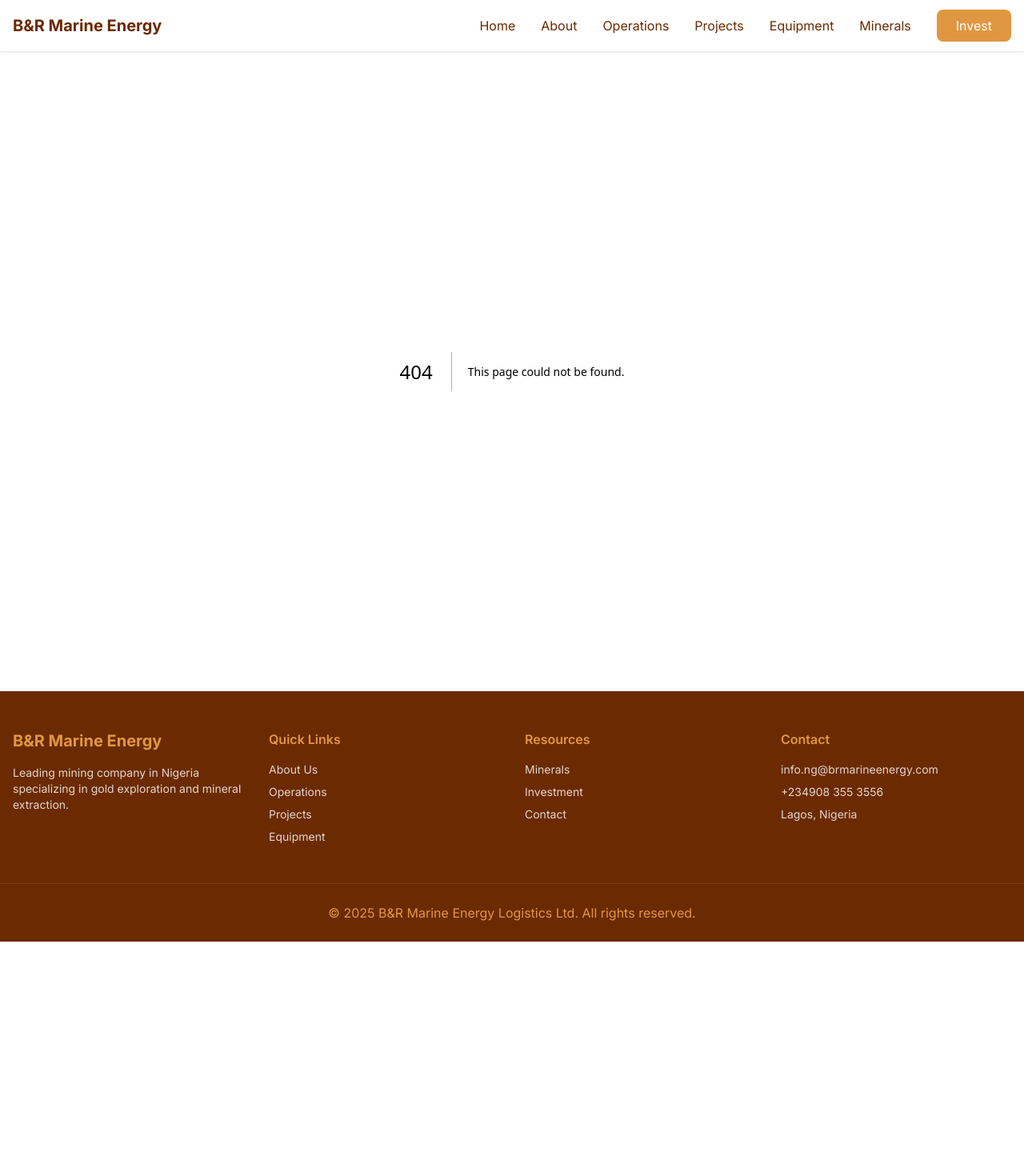
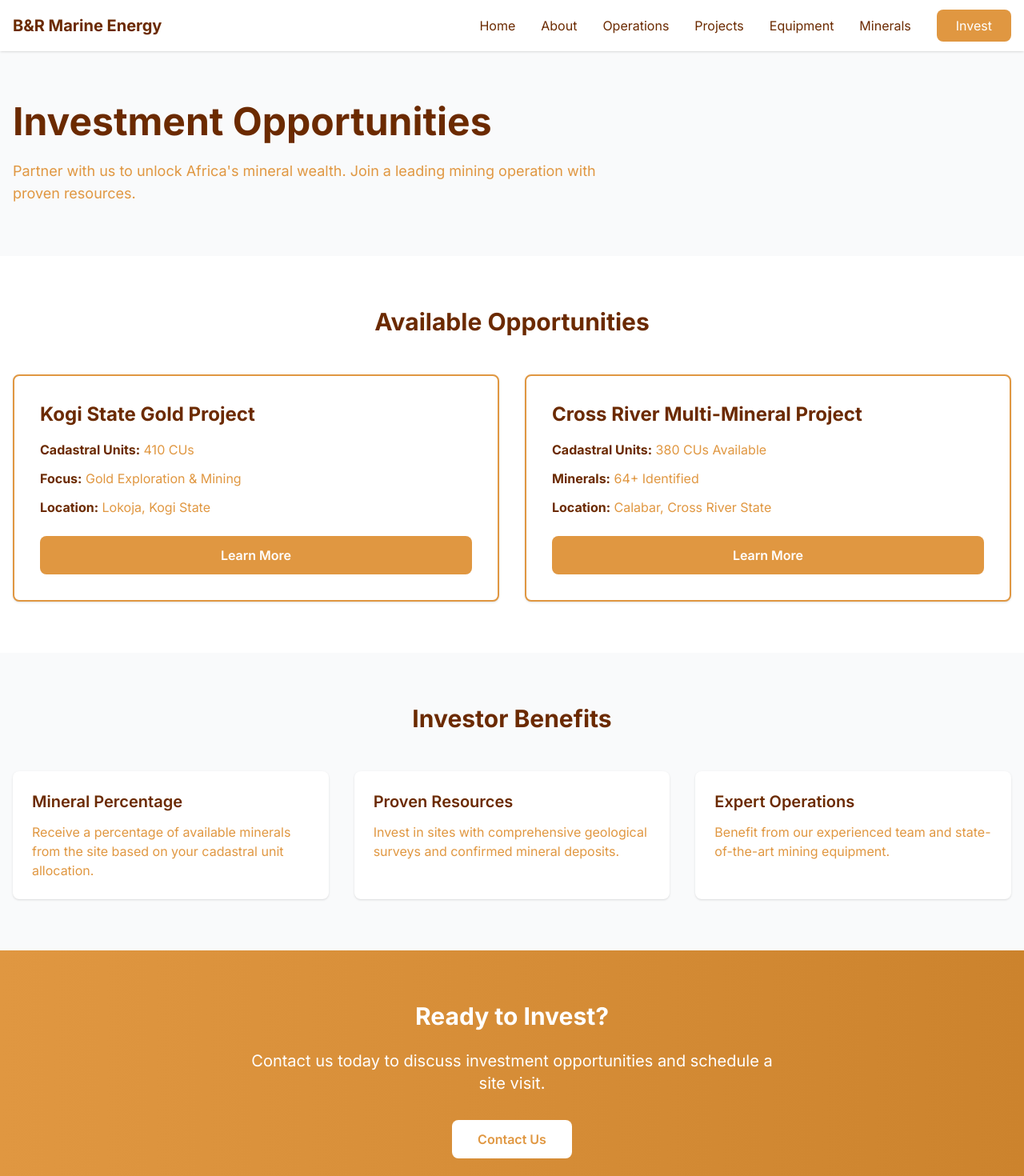
Before and after one commit to AntipasBen23/MARINE, a Next.js app: page /investment in a window 1280 px wide. Before the commit this address had no page. Shown: the top 1470 px of the page at 80% size. Before the commit the page ends 1177 px from the top, so only its background shows below. Built offline with nearby package versions, Linux system fonts and the light colour scheme.

Commit message:
added investment file and operations picture

```diff
--- a/src/app/about/page.tsx
+++ b/src/app/about/page.tsx
@@ -15,14 +15,14 @@ export default function AboutPage() {
             className="object-cover opacity-20"
           />
           {/* Overlay */}
-          <div className="absolute inset-0 bg-black/30"></div>
+          <div className="absolute inset-0 bg-black/60"></div>
         </div>
 
         <div className="container mx-auto px-4 relative z-10">
           <h1 className="text-4xl md:text-5xl font-bold mb-6" style={{ color: 'rgb(107, 42, 0)' }}>
             About B&R Marine Energy
           </h1>
-          <p className="text-lg max-w-3xl" style={{ color: 'rgb(224, 151, 65)' }}>
+          <p className="text-lg max-w-3xl text-white">
             {companyInfo.overview}
           </p>
         </div>
@@ -81,7 +81,7 @@ export default function AboutPage() {
             {/* Managing Director Photo */}
             <div className="relative w-32 h-32 mx-auto mb-6">
               <Image
-                src="/images/managing-director.png"
+                src="/images/managing-director.jpg"
                 alt={contactInfo.managingDirector.name}
                 fill
                 className="object-cover rounded-full"
--- /dev/null
+++ b/src/app/investment/page.tsx
@@ -0,0 +1,121 @@
+import { companyInfo } from "@/lib/data/company";
+
+export default function InvestmentPage() {
+  return (
+    <main className="min-h-screen">
+      {/* Hero */}
+      <section className="py-16 bg-gray-50">
+        <div className="container mx-auto px-4">
+          <h1 className="text-4xl md:text-5xl font-bold mb-6" style={{ color: 'rgb(107, 42, 0)' }}>
+            Investment Opportunities
+          </h1>
+          <p className="text-lg max-w-3xl" style={{ color: 'rgb(224, 151, 65)' }}>
+            Partner with us to unlock Africa's mineral wealth. Join a leading mining operation with proven resources.
+          </p>
+        </div>
+      </section>
+
+      {/* Investment Options */}
+      <section className="py-16">
+        <div className="container mx-auto px-4">
+          <h2 className="text-3xl font-bold text-center mb-12" style={{ color: 'rgb(107, 42, 0)' }}>
+            Available Opportunities
+          </h2>
+          <div className="grid grid-cols-1 md:grid-cols-2 gap-8">
+            <div className="bg-white p-8 rounded-lg shadow-sm border-2" style={{ borderColor: 'rgb(224, 151, 65)' }}>
+              <h3 className="text-2xl font-bold mb-4" style={{ color: 'rgb(107, 42, 0)' }}>
+                Kogi State Gold Project
+              </h3>
+              <div className="space-y-3 mb-6">
+                <p style={{ color: 'rgb(224, 151, 65)' }}>
+                  <strong style={{ color: 'rgb(107, 42, 0)' }}>Cadastral Units:</strong> 410 CUs
+                </p>
+                <p style={{ color: 'rgb(224, 151, 65)' }}>
+                  <strong style={{ color: 'rgb(107, 42, 0)' }}>Focus:</strong> Gold Exploration & Mining
+                </p>
+                <p style={{ color: 'rgb(224, 151, 65)' }}>
+                  <strong style={{ color: 'rgb(107, 42, 0)' }}>Location:</strong> Lokoja, Kogi State
+                </p>
+              </div>
+              <button className="w-full py-3 rounded-lg text-white font-semibold hover:opacity-90 transition" style={{ backgroundColor: 'rgb(224, 151, 65)' }}>
+                Learn More
+              </button>
+            </div>
+
+            <div className="bg-white p-8 rounded-lg shadow-sm border-2" style={{ borderColor: 'rgb(224, 151, 65)' }}>
+              <h3 className="text-2xl font-bold mb-4" style={{ color: 'rgb(107, 42, 0)' }}>
+                Cross River Multi-Mineral Project
+              </h3>
+              <div className="space-y-3 mb-6">
+                <p style={{ color: 'rgb(224, 151, 65)' }}>
+                  <strong style={{ color: 'rgb(107, 42, 0)' }}>Cadastral Units:</strong> 380 CUs Available
+                </p>
+                <p style={{ color: 'rgb(224, 151, 65)' }}>
+                  <strong style={{ color: 'rgb(107, 42, 0)' }}>Minerals:</strong> 64+ Identified
+                </p>
+                <p style={{ color: 'rgb(224, 151, 65)' }}>
+                  <strong style={{ color: 'rgb(107, 42, 0)' }}>Location:</strong> Calabar, Cross River State
+                </p>
+              </div>
+              <button className="w-full py-3 rounded-lg text-white font-semibold hover:opacity-90 transition" style={{ backgroundColor: 'rgb(224, 151, 65)' }}>
+                Learn More
+              </button>
+            </div>
+          </div>
+        </div>
+      </section>
+
+      {/* Benefits */}
+      <section className="py-16 bg-gray-50">
+        <div className="container mx-auto px-4">
+          <h2 className="text-3xl font-bold text-center mb-12" style={{ color: 'rgb(107, 42, 0)' }}>
+            Investor Benefits
+          </h2>
+          <div className="grid grid-cols-1 md:grid-cols-3 gap-8">
+            <div className="bg-white p-6 rounded-lg shadow-sm">
+              <h3 className="text-xl font-semibold mb-3" style={{ color: 'rgb(107, 42, 0)' }}>
+                Mineral Percentage
+              </h3>
+              <p style={{ color: 'rgb(224, 151, 65)' }}>
+                Receive a percentage of available minerals from the site based on your cadastral unit allocation.
+              </p>
+            </div>
+            <div className="bg-white p-6 rounded-lg shadow-sm">
+              <h3 className="text-xl font-semibold mb-3" style={{ color: 'rgb(107, 42, 0)' }}>
+                Proven Resources
+              </h3>
+              <p style={{ color: 'rgb(224, 151, 65)' }}>
+                Invest in sites with comprehensive geological surveys and confirmed mineral deposits.
+              </p>
+            </div>
+            <div className="bg-white p-6 rounded-lg shadow-sm">
+              <h3 className="text-xl font-semibold mb-3" style={{ color: 'rgb(107, 42, 0)' }}>
+                Expert Operations
+              </h3>
+              <p style={{ color: 'rgb(224, 151, 65)' }}>
+                Benefit from our experienced team and state-of-the-art mining equipment.
+              </p>
+            </div>
+          </div>
+        </div>
+      </section>
+
+      {/* CTA */}
+      <section className="py-16 text-white" style={{ background: 'linear-gradient(to right, rgb(224, 151, 65), rgb(204, 131, 45))' }}>
+        <div className="container mx-auto px-4 text-center">
+          <h2 className="text-3xl font-bold mb-6">Ready to Invest?</h2>
+          <p className="text-xl mb-8 max-w-2xl mx-auto">
+            Contact us today to discuss investment opportunities and schedule a site visit.
+          </p>
+          <a
+            href="/contact"
+            className="inline-block bg-white px-8 py-3 rounded-lg font-semibold hover:bg-gray-100 transition"
+            style={{ color: 'rgb(224, 151, 65)' }}
+          >
+            Contact Us
+          </a>
+        </div>
+      </section>
+    </main>
+  );
+}
--- a/src/app/operations/page.tsx
+++ b/src/app/operations/page.tsx
@@ -53,7 +53,7 @@ export default function OperationsPage() {
             </div>
             <div className="relative h-80">
               <Image
-                src="/images/kogi-site.jpg"
+                src="/images/kogi-site.jfif"
                 alt="Kogi State Operations"
                 fill
                 className="object-cover rounded-lg"
@@ -69,7 +69,7 @@ export default function OperationsPage() {
           <div className="grid grid-cols-1 lg:grid-cols-2 gap-12 items-center">
             <div className="relative h-80 order-2 lg:order-1">
               <Image
-                src="/images/cross-river-site.jpg"
+                src="/images/cross-river-site.jfif"
                 alt="Cross River State Operations"
                 fill
                 className="object-cover rounded-lg"
```
Also changed, not shown: public/images/cross-river-site.jfif (added), public/images/kogi-site.jfif (added).
